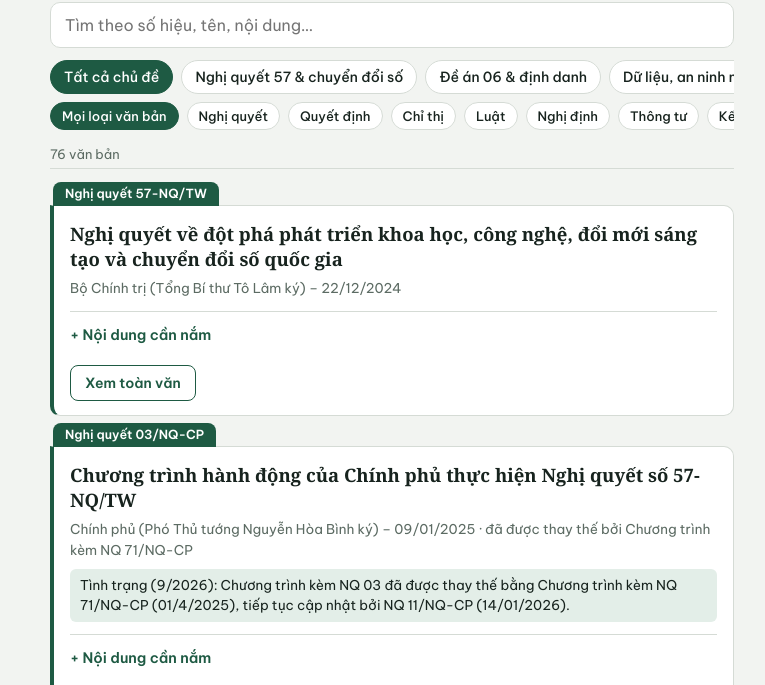
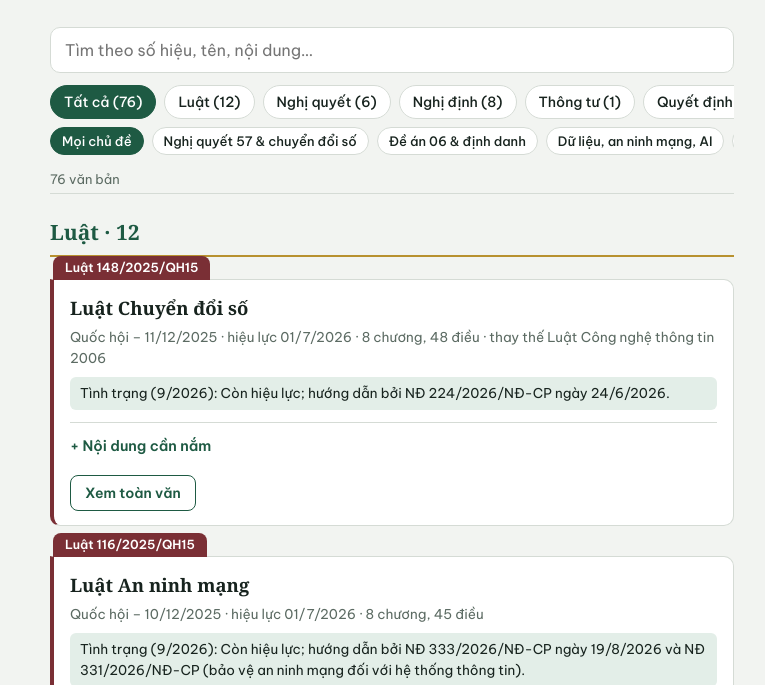
Before and after one commit to ngocthach997/tu-tai-lieu-so, a plain HTML site: page index.html in a window 1280 px wide. Shown: the part 157-842 px from the top of the page, without its empty margins (248-1013 px from the left). Drawn offline with Linux system fonts and the light colour scheme.

Commit message:
Sap xep theo loai van ban

```diff
--- a/index.html
+++ b/index.html
@@ -49,6 +49,8 @@ button:focus-visible,input:focus-visible,textarea:focus-visible,summary:focus-vi
 .chips::-webkit-scrollbar{display:none}
 .chip{flex:none;border:1px solid var(--rule);background:var(--surface);color:var(--ink);font:500 14px var(--sans);padding:7px 13px;border-radius:999px;cursor:pointer}
 .chips-type{padding-top:4px}
+.group-h{list-style:none;font-family:var(--serif);font-weight:700;font-size:21px;margin:6px 0 -8px;padding-bottom:6px;border-bottom:2px solid var(--gold);color:var(--green)}
+.group-h:first-child{margin-top:-14px}
 .chips-type .chip{font-size:13px;padding:5px 11px}
 .chip[aria-pressed="true"]{background:var(--green);border-color:var(--green);color:var(--surface)}
 .count{font-size:13px;color:var(--muted);margin:10px 0 0}
@@ -89,15 +91,15 @@ a.btn{text-decoration:none;display:inline-block}
 <body>
 <header class="top wrap">
   <h1>Tủ tài liệu số</h1>
-  <p class="lede">Tra cứu nhanh các văn bản về phát triển khoa học, công nghệ, đổi mới sáng tạo, chuyển đổi số, Đề án 06 và lý lịch tư pháp.</p>
+  <p class="lede">Tra cứu luật, nghị quyết, nghị định, thông tư, quyết định, đề án, chỉ thị và văn bản chỉ đạo của Công an tỉnh về khoa học, công nghệ, đổi mới sáng tạo, chuyển đổi số, Đề án 06 và lý lịch tư pháp.</p>
 </header>
 
 <main>
   <section id="lib" class="wrap">
     <div class="tools">
       <input id="q" class="search" type="search" placeholder="Tìm theo số hiệu, tên, nội dung…" aria-label="Tìm văn bản">
-      <div class="chips" id="topics" role="group" aria-label="Lọc theo chủ đề"></div>
-      <div class="chips chips-type" id="chips" role="group" aria-label="Lọc theo loại"></div>
+      <div class="chips" id="topics" role="group" aria-label="Lọc theo loại văn bản"></div>
+      <div class="chips chips-type" id="chips" role="group" aria-label="Lọc phụ theo chủ đề"></div>
       <p class="count" id="count"></p>
     </div>
     <ul class="docs" id="docs"></ul>
@@ -1478,37 +1480,42 @@ const DOCS = [
 
 /* ---------- Library ---------- */
 const $ = s => document.querySelector(s);
-let filter = "all", topic = "all";
+let group = "all", sub = "all";
+const GROUPS = [["luat","Luật"],["nq","Nghị quyết"],["nd","Nghị định"],["tt","Thông tư"],["qd","Quyết định, Đề án"],["ct","Chỉ thị"],["kh","Kế hoạch, Thông báo"],["cat","Văn bản chỉ đạo của Công an tỉnh"]];
+const CATSUB = {cv:"Công văn", kh:"Kế hoạch, chương trình", qd:"Quyết định", bc:"Báo cáo, thông báo", tb:"Báo cáo, thông báo"};
+const groupOf = d => d.topic==="cat" ? "cat" : d.type;
+const subOf = d => d.topic==="cat" ? (d.type==="tb"?"bc":d.type) : d.topic;
+const dateKey = d => { const m=/(\d{1,2})\/(\d{1,2})\/(\d{4})/.exec(d.date); return m ? +m[3]*10000 + +m[2]*100 + +m[1] : 0; };
 function norm(s){return s.toLowerCase().normalize("NFD").replace(/[\u0300-\u036f]/g,"").replace(/đ/g,"d");}
 function docText(d){return [d.code,d.title,d.issuer,d.date,d.status||"",...d.sections.flatMap(s=>[s.h,...s.items])].join(" ");}
-
+function chip(c,label,on,fn){const b=document.createElement("button"); b.className="chip"; b.textContent=label; b.setAttribute("aria-pressed",String(on)); b.onclick=fn; c.appendChild(b);}
 function renderTopics(){
   const c = $("#topics"); c.innerHTML = "";
-  for(const [k,label] of [["all","Tất cả chủ đề"],...Object.entries(TOPICS)]){
-    const b=document.createElement("button");
-    b.className="chip"; b.textContent=label; b.setAttribute("aria-pressed", String(topic===k));
-    b.onclick=()=>{topic=k;renderTopics();renderDocs();};
-    c.appendChild(b);
+  chip(c,"Tất cả ("+DOCS.length+")",group==="all",()=>{group="all";sub="all";renderTopics();renderChips();renderDocs();});
+  for(const [k,label] of GROUPS){
+    const n = DOCS.filter(d=>groupOf(d)===k).length; if(!n) continue;
+    chip(c,label+" ("+n+")",group===k,()=>{group=k;sub="all";renderTopics();renderChips();renderDocs();});
   }
 }
 function renderChips(){
-  const c = $("#chips");
-  const opts = [["all","Mọi loại văn bản"],...Object.entries(TYPES).filter(([k])=>DOCS.some(d=>d.type===k))];
-  c.innerHTML = "";
-  for(const [k,label] of opts){
-    const b=document.createElement("button");
-    b.className="chip"; b.textContent=label; b.setAttribute("aria-pressed", String(filter===k));
-    b.onclick=()=>{filter=k;renderChips();renderDocs();};
-    c.appendChild(b);
-  }
-}
-function renderDocs(){
+  const c = $("#chips"); c.innerHTML = "";
+  const pool = DOCS.filter(d=>group==="all"||groupOf(d)===group);
+  const opts = group==="cat" ? Object.entries(CATSUB).filter(([k],i,a)=>a.findIndex(x=>x[1]===CATSUB[k])===i) : Object.entries(TOPICS).filter(([k])=>k!=="cat");
+  const avail = opts.filter(([k])=>pool.some(d=>subOf(d)===k));
+  if(avail.length<2){c.hidden=true;return;} c.hidden=false;
+  chip(c,group==="cat"?"Mọi loại":"Mọi chủ đề",sub==="all",()=>{sub="all";renderChips();renderDocs();});
+  for(const [k,label] of avail) chip(c,label,sub===k,()=>{sub=k;renderChips();renderDocs();});
+}function renderDocs(){
   const q = norm($("#q").value.trim());
-  const list = DOCS.filter(d => (filter==="all"||d.type===filter) && (topic==="all"||d.topic===topic) && (!q || norm(docText(d)).includes(q)));
+  const list = DOCS.filter(d => (group==="all"||groupOf(d)===group) && (sub==="all"||subOf(d)===sub) && (!q || norm(docText(d)).includes(q)));
   $("#count").textContent = list.length + " văn bản";
   const ul = $("#docs"); ul.innerHTML="";
   if(!list.length){ul.innerHTML='<li class="empty">Không có văn bản khớp. Thử từ khóa khác hoặc bỏ bớt bộ lọc.</li>';return;}
-  for(const d of list){
+  const ordered = [];
+  for(const [k,label] of GROUPS){ const g=list.filter(d=>groupOf(d)===k).sort((a,b)=>dateKey(b)-dateKey(a)); if(g.length) ordered.push([label,g]); }
+  for(const [label,g] of ordered){
+  if(group==="all"){const gh=document.createElement("li"); gh.className="group-h"; gh.textContent=label+" · "+g.length; ul.appendChild(gh);}
+  for(const d of g){
     const li=document.createElement("li");
     li.className="folder"; li.dataset.type=d.type;
     const tab=document.createElement("span"); tab.className="tab"; tab.textContent=(d.label||(d.type==="kh"?(/CTr/.test(d.code)?"Chương trình":/KH/.test(d.code)?"Kế hoạch":"Văn bản"):TYPES[d.type]))+" "+d.code; li.appendChild(tab);
@@ -1540,6 +1547,7 @@ function renderDocs(){
     }
     li.appendChild(body); ul.appendChild(li);
   }
+  }
 }
 $("#q").addEventListener("input", renderDocs);
 
```
